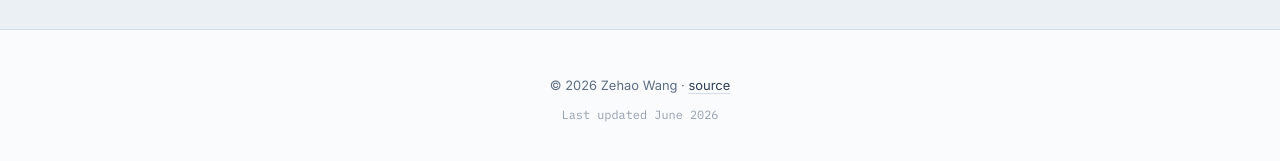
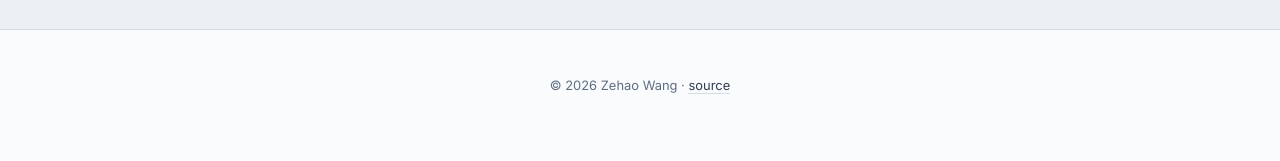
Before and after one commit to zehaowang00/zehaowang00.github.io, a Jekyll site: the page built from _pages/about.md, in a window 1280 px wide and 900 px high, scrolled down 2210 px. Shown: the part 726-887 px from the top of the window. Built offline with Jekyll 4.4.1, drawn with Linux system fonts in a browser that asks for light colours.

Commit message:
Remove "Last updated" line from footer
Co-Authored-By: Claude Opus 4.8 (1M context) <noreply@anthropic.com>

```diff
--- a/_layouts/home.html
+++ b/_layouts/home.html
@@ -269,7 +269,6 @@
 
   <footer class="page-footer">
     <p>© {{ 'now' | date: "%Y" }} Zehao Wang · <a href="https://github.com/zehaowang00/zehaowang00.github.io" target="_blank" rel="noopener">source</a></p>
-    <p class="colophon">Last updated {{ site.time | date: "%B %Y" }}</p>
   </footer>
 
   <script>
```
